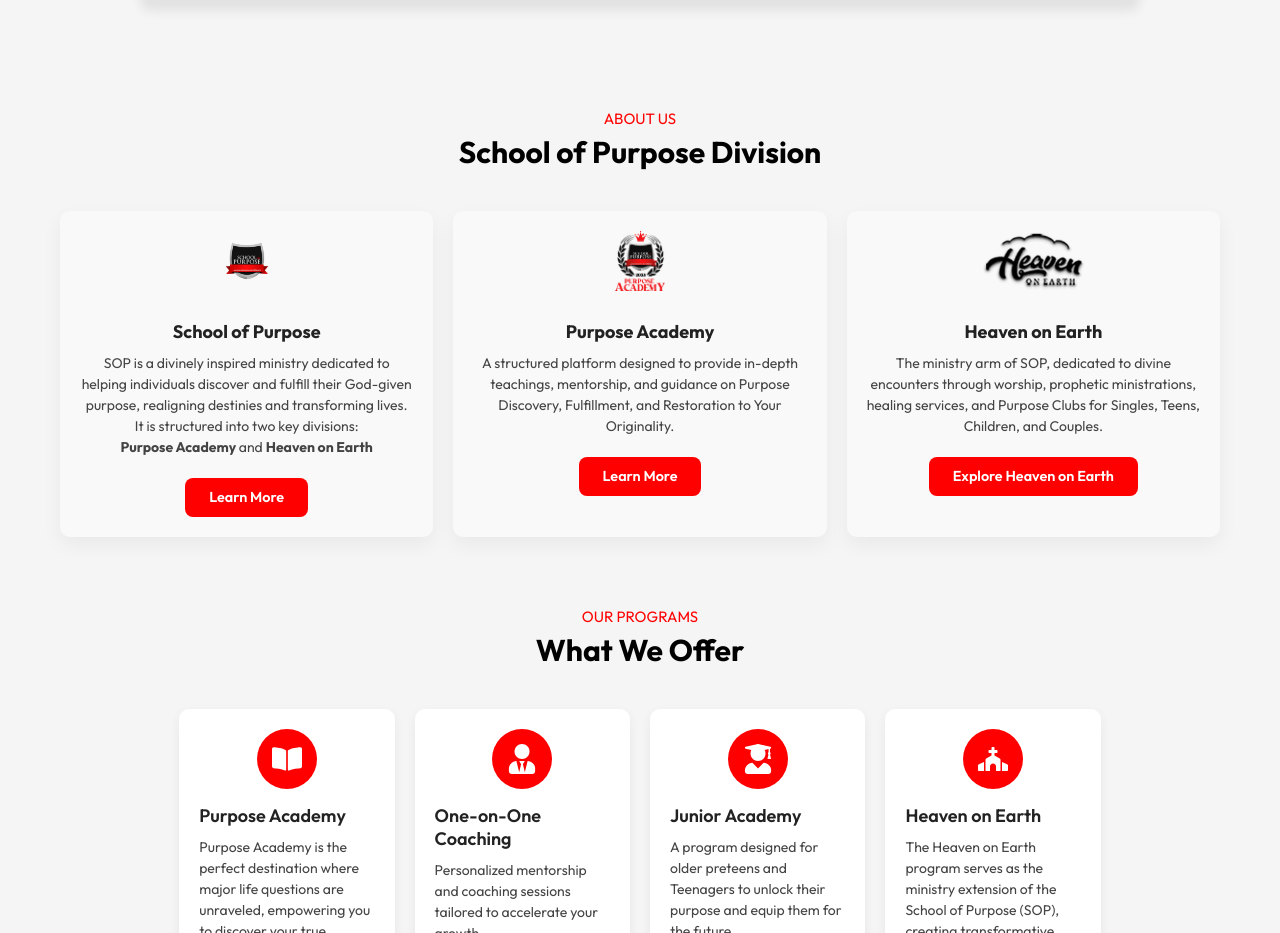
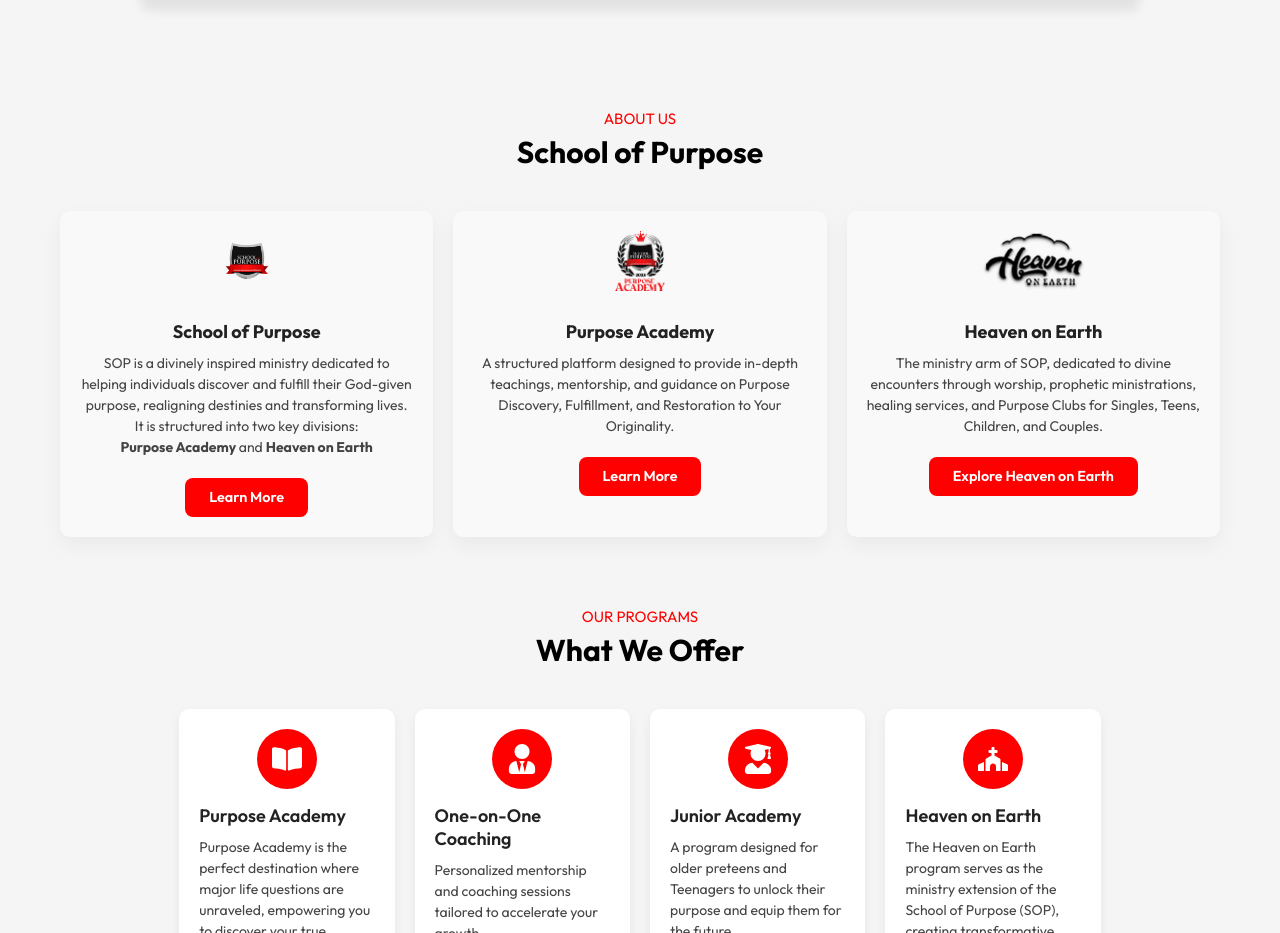
Before and after one commit to DuoDduo/Purpose-Academy, a React (Vite) app: page / in a window 1280 px wide. Shown: the part 1463-2396 px from the top of the page. Built offline with nearby package versions, Linux system fonts and the light colour scheme.

Commit message:
edited text

```diff
--- a/src/pages/HomePage/HomePage.jsx
+++ b/src/pages/HomePage/HomePage.jsx
@@ -33,7 +33,7 @@ const HomePage = () => {
       <Title subTitle="Ongoing Registration" title="Purpose & Leadership Masterclass" />
       <MasterClass/>
 
-      <Title subTitle="About Us" title="School of Purpose Division" />
+      <Title subTitle="About Us" title="School of Purpose " />
       <PurposeTable/>
       {/* <Title subTitle="About The Visionnaire" title="Our Founder" />
       <Visionnaire /> */}
```
